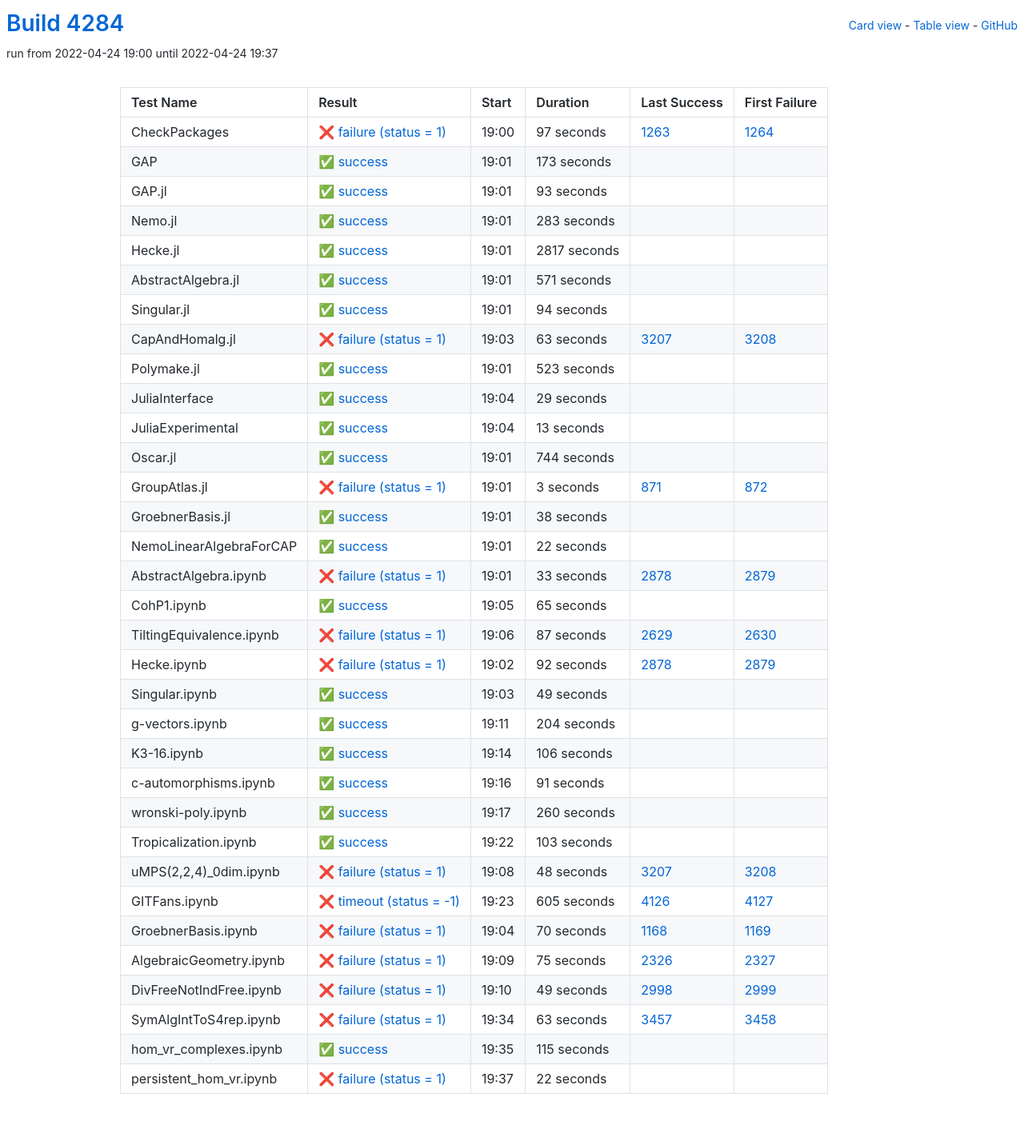
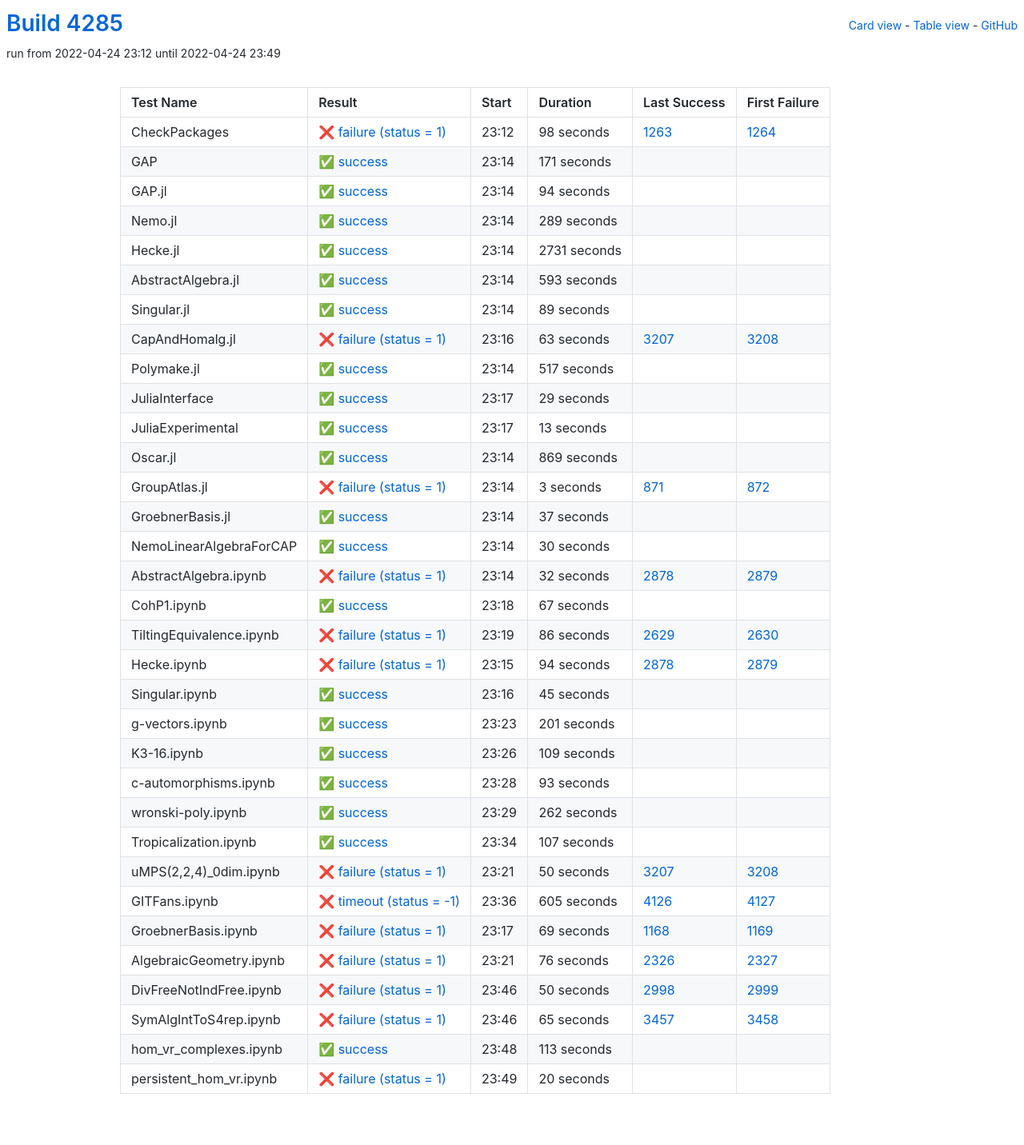
Before and after one commit to oscar-system/oscar-ci-status-stable, a Jekyll site: the page built from table.html, in a window 1280 px wide. Shown: the whole page at 80% size. Built offline with Jekyll 4.4.1, drawn with Linux system fonts in a browser that asks for light colours.

Commit message:
Build #4285

```diff
--- a/_data/ci.yml
+++ b/_data/ci.yml
@@ -1,6 +1,6 @@
 ---
-build: 4284
-build_url: https://oscarci.mathematik.uni-kl.de/job/oscar-stable/4284/
+build: 4285
+build_url: https://oscarci.mathematik.uni-kl.de/job/oscar-stable/4285/
 job: oscar-stable
 organization: oscar-system
 repo: oscar-ci-status-stable
@@ -8,80 +8,32 @@ repourl: https://github.com/oscar-system/oscar-ci-status-stable
 tests:
 - name: CheckPackages
   id: checkpackages
-  log: https://oscarci.mathematik.uni-kl.de/job/oscar-stable/4284/artifact/logs/build-4284/CheckPackages.log
-  start: 2022-04-24 19:00
+  log: https://oscarci.mathematik.uni-kl.de/job/oscar-stable/4285/artifact/logs/build-4285/CheckPackages.log
+  start: 2022-04-24 23:12
   success: false
   exitcode: 1
   status: failure
-  duration: 97
+  duration: 98
   last_success: 1263
   last_success_url: https://oscarci.mathematik.uni-kl.de/job/oscar-stable/1263/
   first_failure: 1264
   first_failure_url: https://oscarci.mathematik.uni-kl.de/job/oscar-stable/1264/
 - name: GAP
   id: gap
-  log: https://oscarci.mathematik.uni-kl.de/job/oscar-stable/4284/artifact/logs/build-4284/GAP.log
-  start: 2022-04-24 19:01
+  log: https://oscarci.mathematik.uni-kl.de/job/oscar-stable/4285/artifact/logs/build-4285/GAP.log
+  start: 2022-04-24 23:14
   success: true
   exitcode: 0
   status: success
-  duration: 173
+  duration: 171
   last_success: false
   last_success_url:
   first_failure: false
   first_failure_url:
 - name: GAP.jl
   id: gap-jl
-  log: https://oscarci.mathematik.uni-kl.de/job/oscar-stable/4284/artifact/logs/build-4284/GAP.jl.log
-  start: 2022-04-24 19:01
-  success: true
-  exitcode: 0
-  status: success
-  duration: 93
-  last_success: false
-  last_success_url:
-  first_failure: false
-  first_failure_url:
-- name: Nemo.jl
-  id: nemo-jl
-  log: https://oscarci.mathematik.uni-kl.de/job/oscar-stable/4284/artifact/logs/build-4284/Nemo.jl.log
-  start: 2022-04-24 19:01
-  success: true
-  exitcode: 0
-  status: success
-  duration: 283
-  last_success: false
-  last_success_url:
-  first_failure: false
-  first_failure_url:
-- name: Hecke.jl
-  id: hecke-jl
-  log: https://oscarci.mathematik.uni-kl.de/job/oscar-stable/4284/artifact/logs/build-4284/Hecke.jl.log
-  start: 2022-04-24 19:01
-  success: true
-  exitcode: 0
-  status: success
-  duration: 2817
-  last_success: false
-  last_success_url:
-  first_failure: false
-  first_failure_url:
-- name: AbstractAlgebra.jl
-  id: abstractalgebra-jl
-  log: https://oscarci.mathematik.uni-kl.de/job/oscar-stable/4284/artifact/logs/build-4284/AbstractAlgebra.jl.log
-  start: 2022-04-24 19:01
-  success: true
-  exitcode: 0
-  status: success
-  duration: 571
-  last_success: false
-  last_success_url:
-  first_failure: false
-  first_failure_url:
-- name: Singular.jl
-  id: singular-jl
-  log: https://oscarci.mathematik.uni-kl.de/job/oscar-stable/4284/artifact/logs/build-4284/Singular.jl.log
-  start: 2022-04-24 19:01
+  log: https://oscarci.mathematik.uni-kl.de/job/oscar-stable/4285/artifact/logs/build-4285/GAP.jl.log
+  start: 2022-04-24 23:14
   success: true
   exitcode: 0
   status: success
@@ -90,10 +42,58 @@ tests:
   last_success_url:
   first_failure: false
   first_failure_url:
+- name: Nemo.jl
+  id: nemo-jl
+  log: https://oscarci.mathematik.uni-kl.de/job/oscar-stable/4285/artifact/logs/build-4285/Nemo.jl.log
+  start: 2022-04-24 23:14
+  success: true
+  exitcode: 0
+  status: success
+  duration: 289
+  last_success: false
+  last_success_url:
+  first_failure: false
+  first_failure_url:
+- name: Hecke.jl
+  id: hecke-jl
+  log: https://oscarci.mathematik.uni-kl.de/job/oscar-stable/4285/artifact/logs/build-4285/Hecke.jl.log
+  start: 2022-04-24 23:14
+  success: true
+  exitcode: 0
+  status: success
+  duration: 2731
+  last_success: false
+  last_success_url:
+  first_failure: false
+  first_failure_url:
+- name: AbstractAlgebra.jl
+  id: abstractalgebra-jl
+  log: https://oscarci.mathematik.uni-kl.de/job/oscar-stable/4285/artifact/logs/build-4285/AbstractAlgebra.jl.log
+  start: 2022-04-24 23:14
+  success: true
+  exitcode: 0
+  status: success
+  duration: 593
+  last_success: false
+  last_success_url:
+  first_failure: false
+  first_failure_url:
+- name: Singular.jl
+  id: singular-jl
+  log: https://oscarci.mathematik.uni-kl.de/job/oscar-stable/4285/artifact/logs/build-4285/Singular.jl.log
+  start: 2022-04-24 23:14
+  success: true
+  exitcode: 0
+  status: success
+  duration: 89
+  last_success: false
+  last_success_url:
+  first_failure: false
+  first_failure_url:
 - name: CapAndHomalg.jl
   id: capandhomalg-jl
-  log: https://oscarci.mathematik.uni-kl.de/job/oscar-stable/4284/artifact/logs/build-4284/CapAndHomalg.jl.log
-  start: 2022-04-24 19:03
+  log: https://oscarci.mathematik.uni-kl.de/job/oscar-stable/4285/artifact/logs/build-4285/CapAndHomalg.jl.log
+  start: 2022-04-24 23:16
   success: false
   exitcode: 1
   status: failure
@@ -104,20 +104,20 @@ tests:
   first_failure_url: https://oscarci.mathematik.uni-kl.de/job/oscar-stable/3208/
 - name: Polymake.jl
   id: polymake-jl
-  log: https://oscarci.mathematik.uni-kl.de/job/oscar-stable/4284/artifact/logs/build-4284/Polymake.jl.log
-  start: 2022-04-24 19:01
+  log: https://oscarci.mathematik.uni-kl.de/job/oscar-stable/4285/artifact/logs/build-4285/Polymake.jl.log
+  start: 2022-04-24 23:14
   success: true
   exitcode: 0
   status: success
-  duration: 523
+  duration: 517
   last_success: false
   last_success_url:
   first_failure: false
   first_failure_url:
 - name: JuliaInterface
   id: juliainterface
-  log: https://oscarci.mathematik.uni-kl.de/job/oscar-stable/4284/artifact/logs/build-4284/JuliaInterface.log
-  start: 2022-04-24 19:04
+  log: https://oscarci.mathematik.uni-kl.de/job/oscar-stable/4285/artifact/logs/build-4285/JuliaInterface.log
+  start: 2022-04-24 23:17
   success: true
   exitcode: 0
   status: success
@@ -128,8 +128,8 @@ tests:
   first_failure_url:
 - name: JuliaExperimental
   id: juliaexperimental
-  log: https://oscarci.mathematik.uni-kl.de/job/oscar-stable/4284/artifact/logs/build-4284/JuliaExperimental.log
-  start: 2022-04-24 19:04
+  log: https://oscarci.mathematik.uni-kl.de/job/oscar-stable/4285/artifact/logs/build-4285/JuliaExperimental.log
+  start: 2022-04-24 23:17
   success: true
   exitcode: 0
   status: success
@@ -140,20 +140,20 @@ tests:
   first_failure_url:
 - name: Oscar.jl
   id: oscar-jl
-  log: https://oscarci.mathematik.uni-kl.de/job/oscar-stable/4284/artifact/logs/build-4284/Oscar.jl.log
-  start: 2022-04-24 19:01
+  log: https://oscarci.mathematik.uni-kl.de/job/oscar-stable/4285/artifact/logs/build-4285/Oscar.jl.log
+  start: 2022-04-24 23:14
   success: true
   exitcode: 0
   status: success
-  duration: 744
+  duration: 869
   last_success: false
   last_success_url:
   first_failure: false
   first_failure_url:
 - name: GroupAtlas.jl
   id: groupatlas-jl
-  log: https://oscarci.mathematik.uni-kl.de/job/oscar-stable/4284/artifact/logs/build-4284/GroupAtlas.jl.log
-  start: 2022-04-24 19:01
+  log: https://oscarci.mathematik.uni-kl.de/job/oscar-stable/4285/artifact/logs/build-4285/GroupAtlas.jl.log
+  start: 2022-04-24 23:14
   success: false
   exitcode: 1
   status: failure
@@ -164,164 +164,164 @@ tests:
   first_failure_url: https://oscarci.mathematik.uni-kl.de/job/oscar-stable/872/
 - name: GroebnerBasis.jl
   id: groebnerbasis-jl
-  log: https://oscarci.mathematik.uni-kl.de/job/oscar-stable/4284/artifact/logs/build-4284/GroebnerBasis.jl.log
-  start: 2022-04-24 19:01
+  log: https://oscarci.mathematik.uni-kl.de/job/oscar-stable/4285/artifact/logs/build-4285/GroebnerBasis.jl.log
+  start: 2022-04-24 23:14
   success: true
   exitcode: 0
   status: success
-  duration: 38
+  duration: 37
   last_success: false
   last_success_url:
   first_failure: false
   first_failure_url:
 - name: NemoLinearAlgebraForCAP
   id: nemolinearalgebraforcap
-  log: https://oscarci.mathematik.uni-kl.de/job/oscar-stable/4284/artifact/logs/build-4284/NemoLinearAlgebraForCAP.log
-  start: 2022-04-24 19:01
+  log: https://oscarci.mathematik.uni-kl.de/job/oscar-stable/4285/artifact/logs/build-4285/NemoLinearAlgebraForCAP.log
+  start: 2022-04-24 23:14
   success: true
   exitcode: 0
   status: success
-  duration: 22
+  duration: 30
   last_success: false
   last_success_url:
   first_failure: false
   first_failure_url:
 - name: AbstractAlgebra.ipynb
   id: abstractalgebra-ipynb
-  log: https://oscarci.mathematik.uni-kl.de/job/oscar-stable/4284/artifact/logs/build-4284/AbstractAlgebra.ipynb.log
-  start: 2022-04-24 19:01
+  log: https://oscarci.mathematik.uni-kl.de/job/oscar-stable/4285/artifact/logs/build-4285/AbstractAlgebra.ipynb.log
+  start: 2022-04-24 23:14
   success: false
   exitcode: 1
   status: failure
-  duration: 33
+  duration: 32
   last_success: 2878
   last_success_url: https://oscarci.mathematik.uni-kl.de/job/oscar-stable/2878/
   first_failure: 2879
   first_failure_url: https://oscarci.mathematik.uni-kl.de/job/oscar-stable/2879/
 - name: CohP1.ipynb
   id: cohp1-ipynb
-  log: https://oscarci.mathematik.uni-kl.de/job/oscar-stable/4284/artifact/logs/build-4284/CohP1.ipynb.log
-  start: 2022-04-24 19:05
+  log: https://oscarci.mathematik.uni-kl.de/job/oscar-stable/4285/artifact/logs/build-4285/CohP1.ipynb.log
+  start: 2022-04-24 23:18
   success: true
   exitcode: 0
   status: success
-  duration: 65
+  duration: 67
   last_success: false
   last_success_url:
   first_failure: false
   first_failure_url:
 - name: TiltingEquivalence.ipynb
   id: tiltingequivalence-ipynb
-  log: https://oscarci.mathematik.uni-kl.de/job/oscar-stable/4284/artifact/logs/build-4284/TiltingEquivalence.ipynb.log
-  start: 2022-04-24 19:06
+  log: https://oscarci.mathematik.uni-kl.de/job/oscar-stable/4285/artifact/logs/build-4285/TiltingEquivalence.ipynb.log
+  start: 2022-04-24 23:19
   success: false
   exitcode: 1
   status: failure
-  duration: 87
+  duration: 86
   last_success: 2629
   last_success_url: https://oscarci.mathematik.uni-kl.de/job/oscar-stable/2629/
   first_failure: 2630
   first_failure_url: https://oscarci.mathematik.uni-kl.de/job/oscar-stable/2630/
 - name: Hecke.ipynb
   id: hecke-ipynb
-  log: https://oscarci.mathematik.uni-kl.de/job/oscar-stable/4284/artifact/logs/build-4284/Hecke.ipynb.log
-  start: 2022-04-24 19:02
+  log: https://oscarci.mathematik.uni-kl.de/job/oscar-stable/4285/artifact/logs/build-4285/Hecke.ipynb.log
+  start: 2022-04-24 23:15
   success: false
   exitcode: 1
   status: failure
-  duration: 92
+  duration: 94
   last_success: 2878
   last_success_url: https://oscarci.mathematik.uni-kl.de/job/oscar-stable/2878/
   first_failure: 2879
   first_failure_url: https://oscarci.mathematik.uni-kl.de/job/oscar-stable/2879/
 - name: Singular.ipynb
   id: singular-ipynb
-  log: https://oscarci.mathematik.uni-kl.de/job/oscar-stable/4284/artifact/logs/build-4284/Singular.ipynb.log
-  start: 2022-04-24 19:03
+  log: https://oscarci.mathematik.uni-kl.de/job/oscar-stable/4285/artifact/logs/build-4285/Singular.ipynb.log
+  start: 2022-04-24 23:16
   success: true
   exitcode: 0
   status: success
-  duration: 49
+  duration: 45
   last_success: false
   last_success_url:
   first_failure: false
   first_failure_url:
 - name: g-vectors.ipynb
   id: g-vectors-ipynb
-  log: https://oscarci.mathematik.uni-kl.de/job/oscar-stable/4284/artifact/logs/build-4284/g-vectors.ipynb.log
-  start: 2022-04-24 19:11
+  log: https://oscarci.mathematik.uni-kl.de/job/oscar-stable/4285/artifact/logs/build-4285/g-vectors.ipynb.log
+  start: 2022-04-24 23:23
   success: true
   exitcode: 0
   status: success
-  duration: 204
+  duration: 201
   last_success: false
   last_success_url:
   first_failure: false
   first_failure_url:
 - name: K3-16.ipynb
   id: k3-16-ipynb
-  log: https://oscarci.mathematik.uni-kl.de/job/oscar-stable/4284/artifact/logs/build-4284/K3-16.ipynb.log
-  start: 2022-04-24 19:14
+  log: https://oscarci.mathematik.uni-kl.de/job/oscar-stable/4285/artifact/logs/build-4285/K3-16.ipynb.log
+  start: 2022-04-24 23:26
   success: true
   exitcode: 0
   status: success
-  duration: 106
+  duration: 109
   last_success: false
   last_success_url:
   first_failure: false
   first_failure_url:
 - name: c-automorphisms.ipynb
   id: c-automorphisms-ipynb
-  log: https://oscarci.mathematik.uni-kl.de/job/oscar-stable/4284/artifact/logs/build-4284/c-automorphisms.ipynb.log
-  start: 2022-04-24 19:16
+  log: https://oscarci.mathematik.uni-kl.de/job/oscar-stable/4285/artifact/logs/build-4285/c-automorphisms.ipynb.log
+  start: 2022-04-24 23:28
   success: true
   exitcode: 0
   status: success
-  duration: 91
+  duration: 93
   last_success: false
   last_success_url:
   first_failure: false
   first_failure_url:
 - name: wronski-poly.ipynb
   id: wronski-poly-ipynb
-  log: https://oscarci.mathematik.uni-kl.de/job/oscar-stable/4284/artifact/logs/build-4284/wronski-poly.ipynb.log
-  start: 2022-04-24 19:17
+  log: https://oscarci.mathematik.uni-kl.de/job/oscar-stable/4285/artifact/logs/build-4285/wronski-poly.ipynb.log
+  start: 2022-04-24 23:29
   success: true
   exitcode: 0
   status: success
-  duration: 260
+  duration: 262
   last_success: false
   last_success_url:
   first_failure: false
   first_failure_url:
 - name: Tropicalization.ipynb
   id: tropicalization-ipynb
-  log: https://oscarci.mathematik.uni-kl.de/job/oscar-stable/4284/artifact/logs/build-4284/Tropicalization.ipynb.log
-  start: 2022-04-24 19:22
+  log: https://oscarci.mathematik.uni-kl.de/job/oscar-stable/4285/artifact/logs/build-4285/Tropicalization.ipynb.log
+  start: 2022-04-24 23:34
   success: true
   exitcode: 0
   status: success
-  duration: 103
+  duration: 107
   last_success: false
   last_success_url:
   first_failure: false
   first_failure_url:
 - name: uMPS(2,2,4)_0dim.ipynb
   id: umps-2-2-4-0dim-ipynb
-  log: https://oscarci.mathematik.uni-kl.de/job/oscar-stable/4284/artifact/logs/build-4284/uMPS-2-2-4-_0dim.ipynb.log
-  start: 2022-04-24 19:08
+  log: https://oscarci.mathematik.uni-kl.de/job/oscar-stable/4285/artifact/logs/build-4285/uMPS-2-2-4-_0dim.ipynb.log
+  start: 2022-04-24 23:21
   success: false
   exitcode: 1
   status: failure
-  duration: 48
+  duration: 50
   last_success: 3207
   last_success_url: https://oscarci.mathematik.uni-kl.de/job/oscar-stable/3207/
   first_failure: 3208
   first_failure_url: https://oscarci.mathematik.uni-kl.de/job/oscar-stable/3208/
 - name: GITFans.ipynb
   id: gitfans-ipynb
-  log: https://oscarci.mathematik.uni-kl.de/job/oscar-stable/4284/artifact/logs/build-4284/GITFans.ipynb.log
-  start: 2022-04-24 19:23
+  log: https://oscarci.mathematik.uni-kl.de/job/oscar-stable/4285/artifact/logs/build-4285/GITFans.ipynb.log
+  start: 2022-04-24 23:36
   success: false
   exitcode: -1
   status: timeout
@@ -332,72 +332,72 @@ tests:
   first_failure_url: https://oscarci.mathematik.uni-kl.de/job/oscar-stable/4127/
 - name: GroebnerBasis.ipynb
   id: groebnerbasis-ipynb
-  log: https://oscarci.mathematik.uni-kl.de/job/oscar-stable/4284/artifact/logs/build-4284/GroebnerBasis.ipynb.log
-  start: 2022-04-24 19:04
+  log: https://oscarci.mathematik.uni-kl.de/job/oscar-stable/4285/artifact/logs/build-4285/GroebnerBasis.ipynb.log
+  start: 2022-04-24 23:17
   success: false
   exitcode: 1
   status: failure
-  duration: 70
+  duration: 69
   last_success: 1168
   last_success_url: https://oscarci.mathematik.uni-kl.de/job/oscar-stable/1168/
   first_failure: 1169
   first_failure_url: https://oscarci.mathematik.uni-kl.de/job/oscar-stable/1169/
 - name: AlgebraicGeometry.ipynb
   id: algebraicgeometry-ipynb
-  log: https://oscarci.mathematik.uni-kl.de/job/oscar-stable/4284/artifact/logs/build-4284/AlgebraicGeometry.ipynb.log
-  start: 2022-04-24 19:09
+  log: https://oscarci.mathematik.uni-kl.de/job/oscar-stable/4285/artifact/logs/build-4285/AlgebraicGeometry.ipynb.log
+  start: 2022-04-24 23:21
   success: false
   exitcode: 1
   status: failure
-  duration: 75
+  duration: 76
   last_success: 2326
   last_success_url: https://oscarci.mathematik.uni-kl.de/job/oscar-stable/2326/
   first_failure: 2327
   first_failure_url: https://oscarci.mathematik.uni-kl.de/job/oscar-stable/2327/
 - name: DivFreeNotIndFree.ipynb
   id: divfreenotindfree-ipynb
-  log: https://oscarci.mathematik.uni-kl.de/job/oscar-stable/4284/artifact/logs/build-4284/DivFreeNotIndFree.ipynb.log
-  start: 2022-04-24 19:10
+  log: https://oscarci.mathematik.uni-kl.de/job/oscar-stable/4285/artifact/logs/build-4285/DivFreeNotIndFree.ipynb.log
+  start: 2022-04-24 23:46
   success: false
   exitcode: 1
   status: failure
-  duration: 49
+  duration: 50
   last_success: 2998
   last_success_url: https://oscarci.mathematik.uni-kl.de/job/oscar-stable/2998/
   first_failure: 2999
   first_failure_url: https://oscarci.mathematik.uni-kl.de/job/oscar-stable/2999/
 - name: SymAlgIntToS4rep.ipynb
   id: symalginttos4rep-ipynb
-  log: https://oscarci.mathematik.uni-kl.de/job/oscar-stable/4284/artifact/logs/build-4284/SymAlgIntToS4rep.ipynb.log
-  start: 2022-04-24 19:34
+  log: https://oscarci.mathematik.uni-kl.de/job/oscar-stable/4285/artifact/logs/build-4285/SymAlgIntToS4rep.ipynb.log
+  start: 2022-04-24 23:46
   success: false
   exitcode: 1
   status: failure
-  duration: 63
+  duration: 65
   last_success: 3457
   last_success_url: https://oscarci.mathematik.uni-kl.de/job/oscar-stable/3457/
   first_failure: 3458
   first_failure_url: https://oscarci.mathematik.uni-kl.de/job/oscar-stable/3458/
 - name: hom_vr_complexes.ipynb
   id: hom-vr-complexes-ipynb
-  log: https://oscarci.mathematik.uni-kl.de/job/oscar-stable/4284/artifact/logs/build-4284/hom_vr_complexes.ipynb.log
-  start: 2022-04-24 19:35
+  log: https://oscarci.mathematik.uni-kl.de/job/oscar-stable/4285/artifact/logs/build-4285/hom_vr_complexes.ipynb.log
+  start: 2022-04-24 23:48
   success: true
   exitcode: 0
   status: success
-  duration: 115
+  duration: 113
   last_success: false
   last_success_url:
   first_failure: false
   first_failure_url:
 - name: persistent_hom_vr.ipynb
   id: persistent-hom-vr-ipynb
-  log: https://oscarci.mathematik.uni-kl.de/job/oscar-stable/4284/artifact/logs/build-4284/persistent_hom_vr.ipynb.log
-  start: 2022-04-24 19:37
+  log: https://oscarci.mathematik.uni-kl.de/job/oscar-stable/4285/artifact/logs/build-4285/persistent_hom_vr.ipynb.log
+  start: 2022-04-24 23:49
   success: false
   exitcode: 1
   status: failure
-  duration: 22
+  duration: 20
   last_success: false
   last_success_url:
   first_failure: false
```
Also changed, not shown: README.md.
